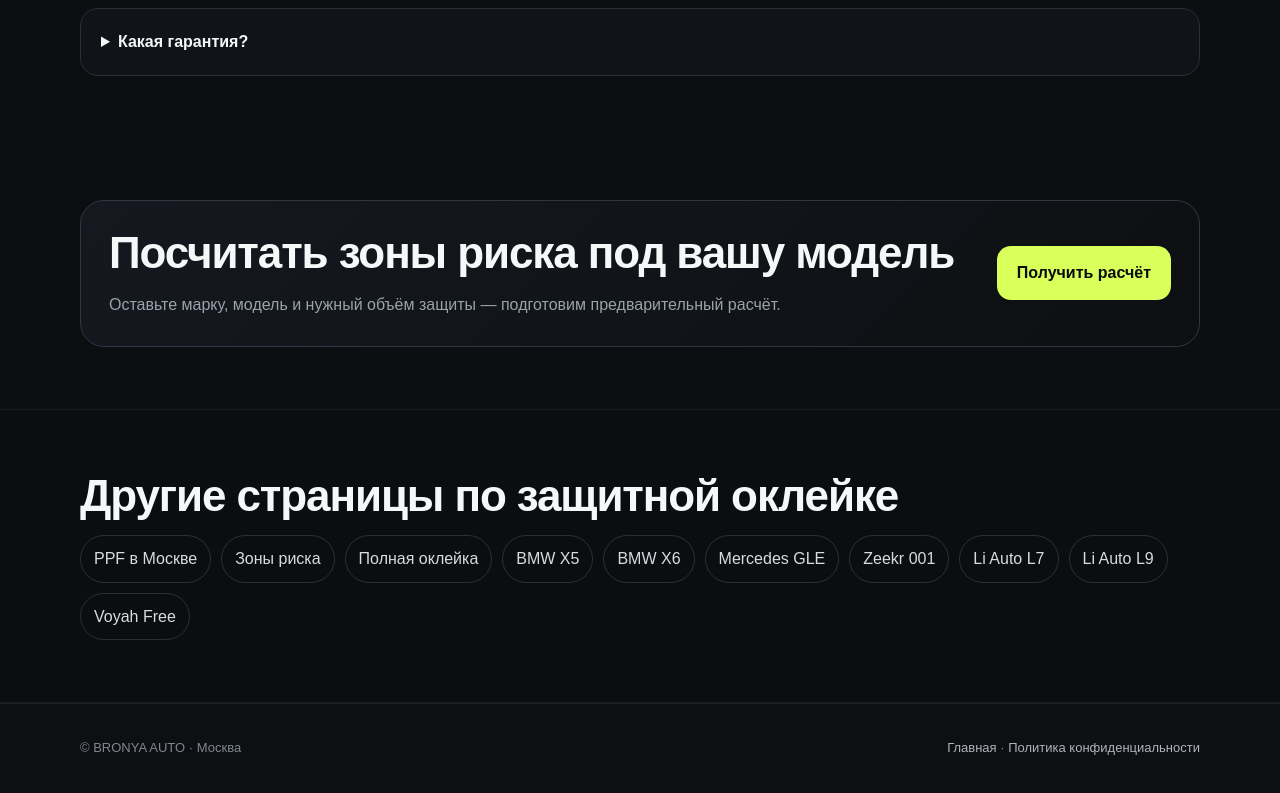
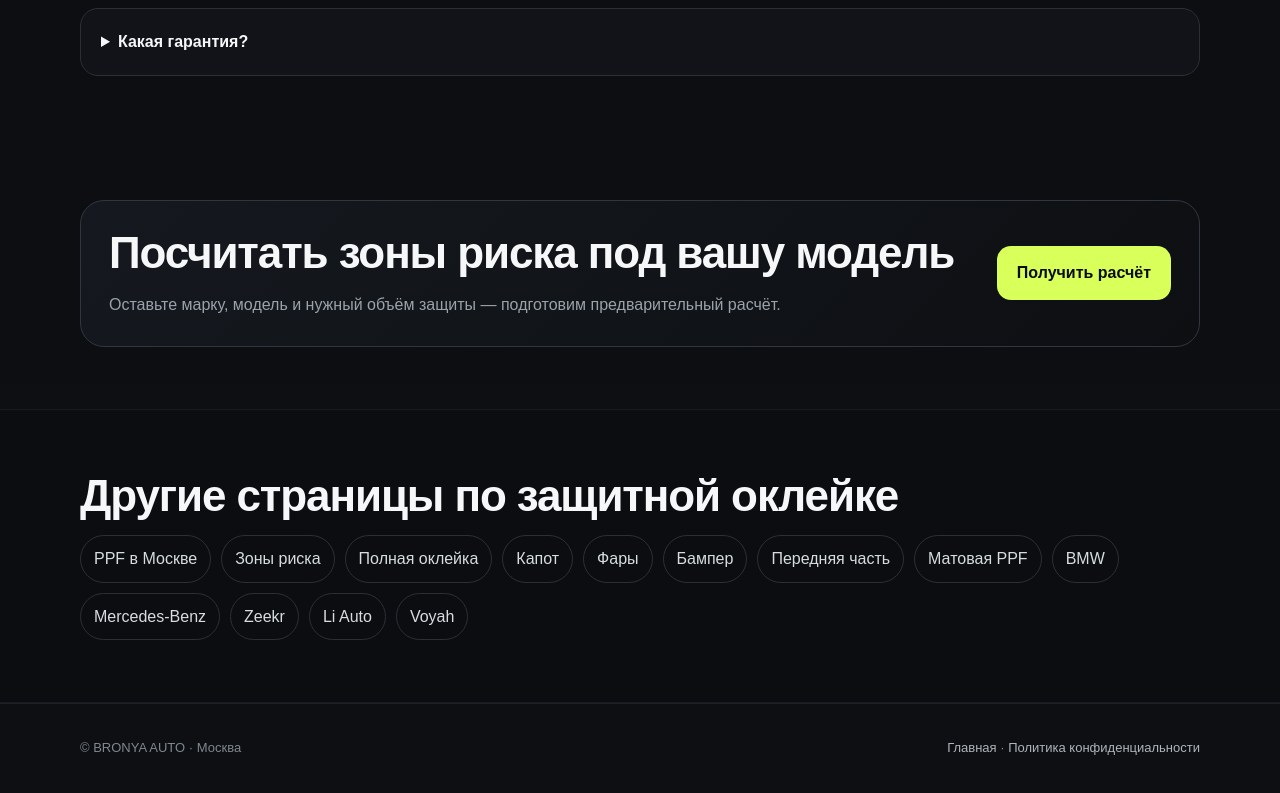
Before and after one commit to boredownfall/detailing, a plain HTML site: page zony-riska/index.html in a window 1280 px wide. Shown: the part 2538-3331 px from the top of the page. Drawn offline with Linux system fonts and the light colour scheme.

Commit message:
Expand SEO internal linking

```diff
--- a/zony-riska/index.html
+++ b/zony-riska/index.html
@@ -7,8 +7,14 @@
 <section class="section"><div class="container"><span class="eyebrow">FAQ</span><h2>Частые вопросы</h2><div class="faq"><details><summary>Что защищает полиуретановая плёнка?</summary><p>Она снижает риск сколов, пескоструя и мелких эксплуатационных повреждений лакокрасочного покрытия.</p></details><details><summary>Можно оклеить не весь кузов?</summary><p>Да. Можно выбрать только зоны риска, расширенную переднюю часть или отдельные элементы.</p></details><details><summary>Сколько занимает работа?</summary><p>В зависимости от объёма и сложности автомобиля — от одного дня до 3–4 дней.</p></details><details><summary>Какая гарантия?</summary><p>На выполненные работы — 1 год, на плёнку — до 5 лет.</p></details></div></div></section>
 <section class="section"><div class="container"><div class="cta"><div><h2>Посчитать зоны риска под вашу модель</h2><p>Оставьте марку, модель и нужный объём защиты — подготовим предварительный расчёт.</p></div><a class="btn" href="/#calculator">Получить расчёт</a></div></div></section>
 <section class="section section--dark"><div class="container"><h2>Другие страницы по защитной оклейке</h2><div class="links">
-<a href="/okleyka-ppf-moskva/">PPF в Москве</a><a href="/zony-riska/">Зоны риска</a><a href="/polnaya-okleyka/">Полная оклейка</a>
-<a href="/bmw/x5/">BMW X5</a><a href="/bmw/x6/">BMW X6</a><a href="/mercedes/gle/">Mercedes GLE</a>
-<a href="/zeekr/001/">Zeekr 001</a><a href="/li-auto/l7/">Li Auto L7</a><a href="/li-auto/l9/">Li Auto L9</a><a href="/voyah/free/">Voyah Free</a>
+<a href="/okleyka-ppf-moskva/">PPF в Москве</a>
+<a href="/zony-riska/">Зоны риска</a>
+<a href="/polnaya-okleyka/">Полная оклейка</a>
+<a href="/okleyka-kapota/">Капот</a>
+<a href="/okleyka-far/">Фары</a>
+<a href="/okleyka-bampera/">Бампер</a>
+<a href="/perednyaya-chast/">Передняя часть</a>
+<a href="/matovaya-ppf/">Матовая PPF</a>
+<a href="/bmw/">BMW</a><a href="/mercedes/">Mercedes-Benz</a><a href="/zeekr/">Zeekr</a><a href="/li-auto/">Li Auto</a><a href="/voyah/">Voyah</a>
 </div></div></section></main>
 <footer class="footer"><div class="container footer__in"><span>© BRONYA AUTO · Москва</span><span><a href="/">Главная</a> · <a href="/privacy.html">Политика конфиденциальности</a></span></div></footer></body></html>
```
